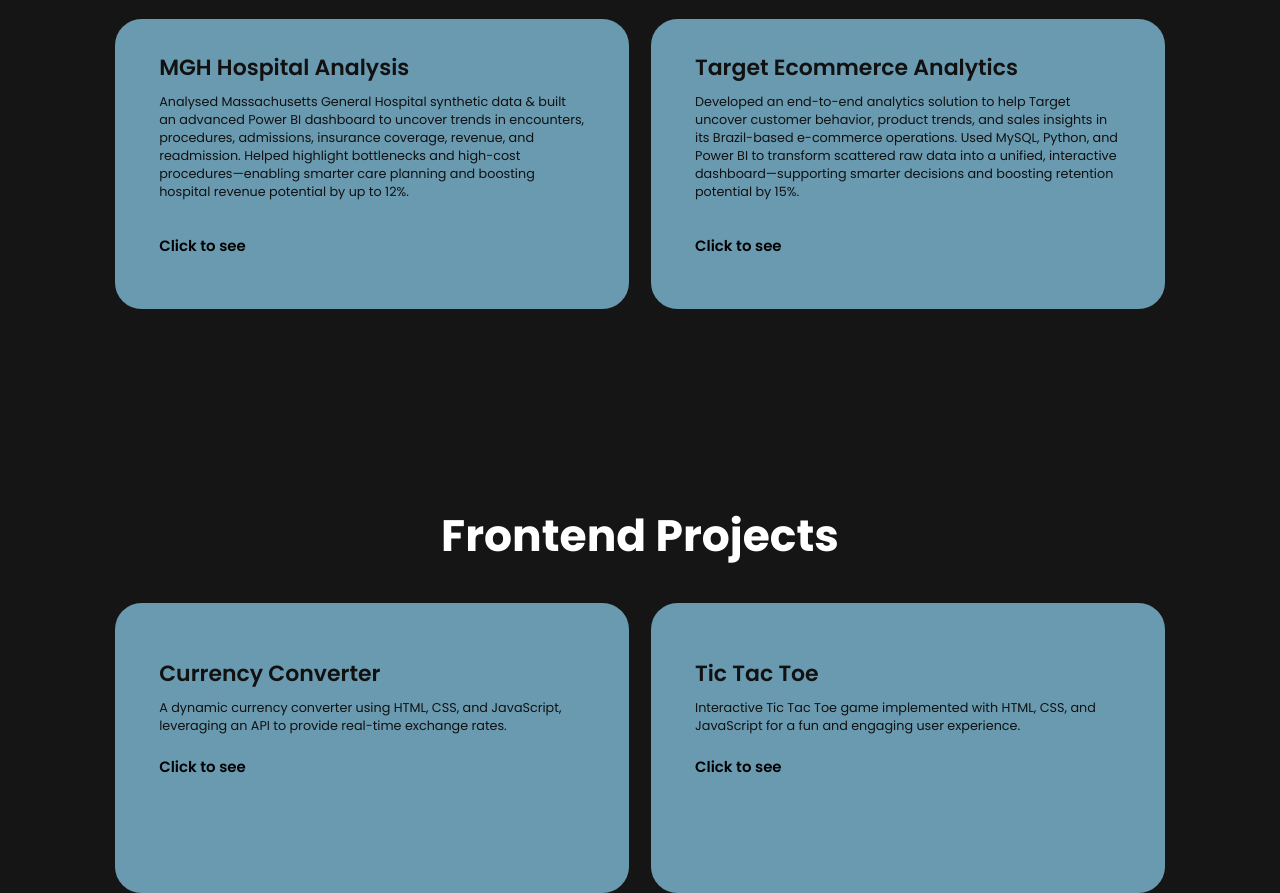
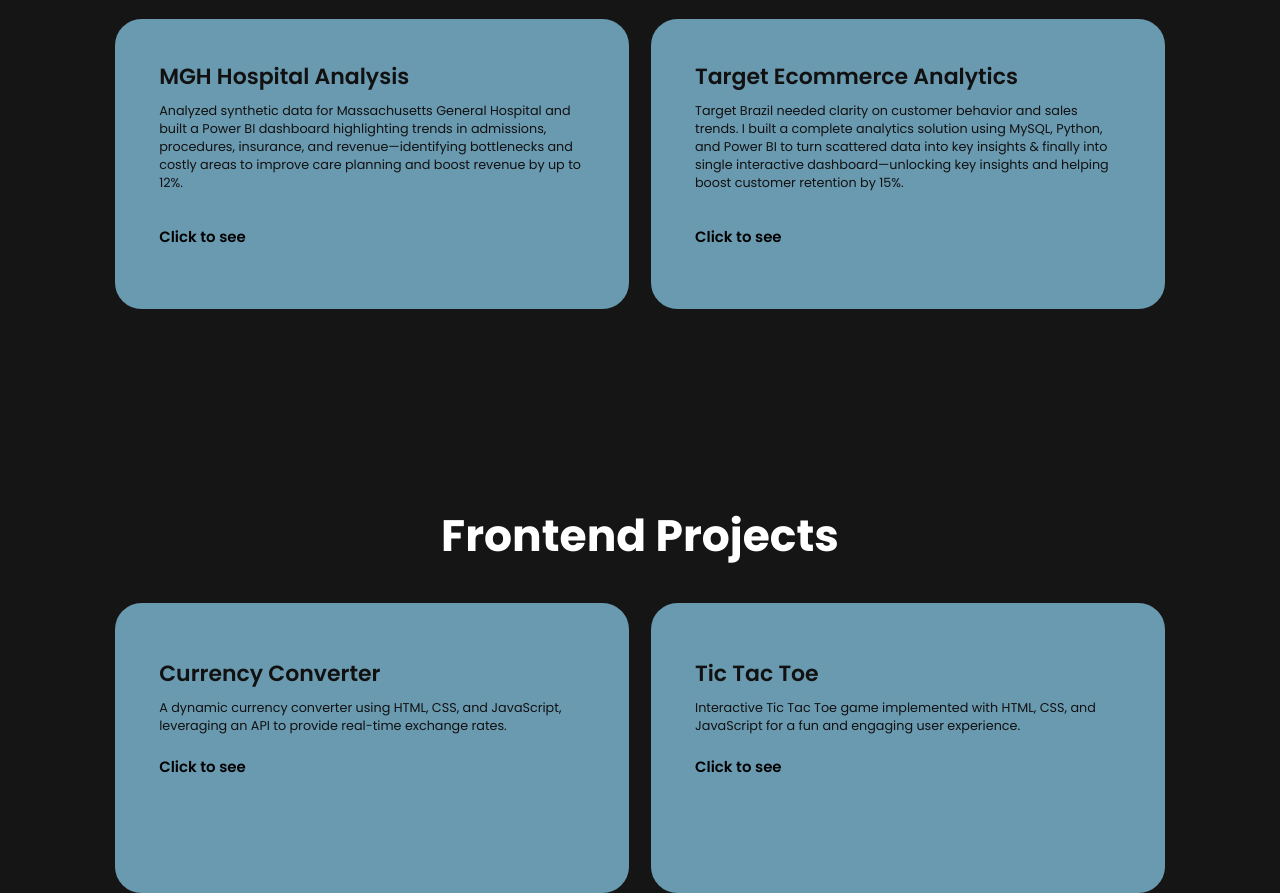
Before and after one commit to MushtaqUmar/JS-Personal-Portfolio, a plain HTML site: page index.html in a window 1280 px wide. Shown: the part 2180-3073 px from the top of the page. Drawn offline with nearby package versions, Linux system fonts and the light colour scheme.

Commit message:
New skills and learnings

```diff
--- a/index.html
+++ b/index.html
@@ -83,7 +83,7 @@
         ><!-- github -->
       </div>
 
-      <a href="mailto:umarofficial073@gmail.com" class="btn">Hire Me</a>
+      <a href="mailto:umarmushtaq073@gmail.com" class="btn">Hire Me</a>
     </section>
     <!-- End 'home' section -->
 
@@ -228,12 +228,11 @@
           <div class="project-info">
             <h4>MGH Hospital Analysis</h4>
             <p>
-              Analysed Massachusetts General Hospital synthetic data & built an
-              advanced Power BI dashboard to uncover trends in encounters,
-              procedures, admissions, insurance coverage, revenue, and
-              readmission. Helped highlight bottlenecks and high-cost
-              procedures—enabling smarter care planning and boosting hospital
-              revenue potential by up to 12%.
+              Analyzed synthetic data for Massachusetts General Hospital and
+              built a Power BI dashboard highlighting trends in admissions,
+              procedures, insurance, and revenue—identifying bottlenecks and
+              costly areas to improve care planning and boost revenue by up to
+              12%.
             </p>
             <br /><br />
             <a href="https://mavenanalytics.io/project/17456">Click to see</a>
@@ -245,12 +244,11 @@
           <div class="project-info">
             <h4>Target Ecommerce Analytics</h4>
             <p>
-              Developed an end-to-end analytics solution to help Target uncover
-              customer behavior, product trends, and sales insights in its
-              Brazil-based e-commerce operations. Used MySQL, Python, and Power
-              BI to transform scattered raw data into a unified, interactive
-              dashboard—supporting smarter decisions and boosting retention
-              potential by 15%.
+              Target Brazil needed clarity on customer behavior and sales
+              trends. I built a complete analytics solution using MySQL, Python,
+              and Power BI to turn scattered data into key insights & finally
+              into single interactive dashboard—unlocking key insights and
+              helping boost customer retention by 15%.
             </p>
             <br /><br />
             <a href="https://github.com/MushtaqUmar/Target-Ecommerce-Analysis"
--- a/style.css
+++ b/style.css
@@ -453,7 +453,7 @@ span {
 }
 
 .about #fullParagraph.expanded {
-  max-height:305px; /* Adjust this value based on the content's height */
+  max-height:500px; /* Adjust this value based on the content's height */
 }
 
 /* ---------------------------------- Projects Section ------------------------  */
```
